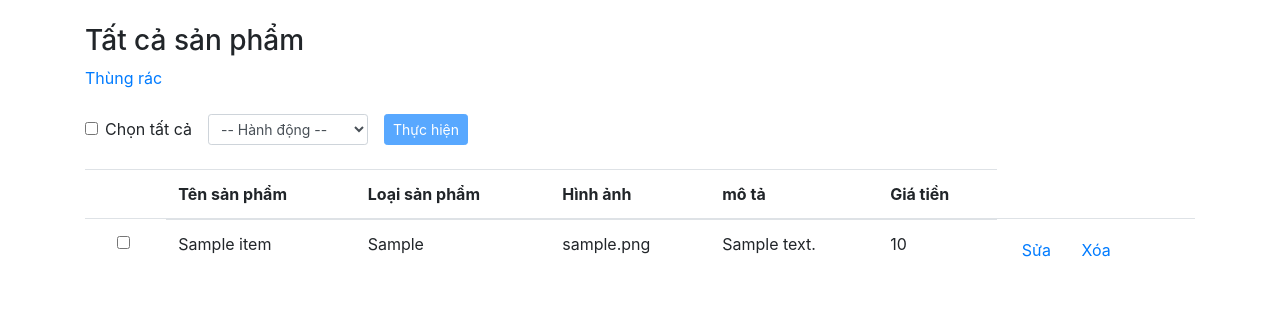
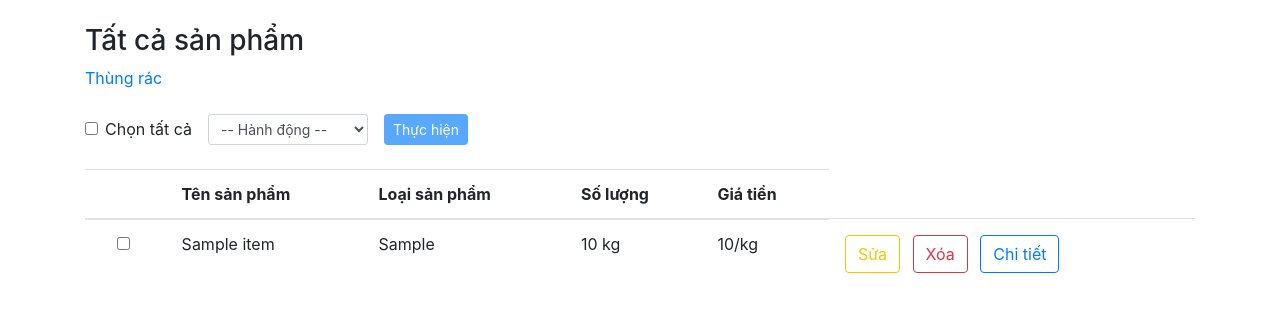
Before and after one commit to lam2112/nodejs, a Node server app: page /items/show in a window 1280 px wide. Shown: the part 60-372 px from the top of the page. Run offline with Node 20, Linux system fonts and the light colour scheme; tables that the repository leaves empty hold one stand-in row (values such as "Sample post"); style sheets or scripts are compiled from the project's sources; some libraries are stand-ins or nearby versions.

Commit message:
delete and phuchoi

```diff
--- a/src/resources/views/items/show.hbs
+++ b/src/resources/views/items/show.hbs
@@ -25,7 +25,7 @@
     <table class="table mt-4">
         <thead>
             <tr>
-                <td></td>
+                <th ></th>
 
                 <th scope="col">
                     Tên sản phẩm
@@ -38,12 +38,9 @@
                     {{{sortable 'classiffy' _sort}}}
                 </th>
 
-                <th scope="col">
-                    Hình ảnh
-                </th>
 
                 <th scope="col">
-                    mô tả
+                    Số lượng
                 </th>
 
                 <th scope="col">
@@ -53,6 +50,7 @@
         </thead>
         <tbody>
             {{#each item}}
+
                 <tr>
                     {{!-- <td>
                         <div class="form-check">
@@ -68,16 +66,18 @@
                     {{! https://handlebarsjs.com/guide/builtin-helpers.html#each }}
                     <td>{{this.name}}</td>
                     <td>{{this.classify}}</td>
-                    <td>{{this.image}}</td>
-                    <td>{{this.description}}</td>
-                    <td>{{this.cost}}</td>
+                    <td>{{this.amount}} kg</td>
+                    <td>{{this.cost}}/kg</td>
 
                     <td>
-                        <a href="/items/{{this._id}}/edit" class="btn btn-link">Sửa</a>
+                        <a href="/items/{{this._id}}/edit" class="btn btn-outline-warning m-1">Sửa</a>
                         {{! https://getbootstrap.com/docs/4.0/components/modal/ }}
-                        <a href="" class="btn btn-link" data-toggle="modal" data-id="{{this._id}}" data-target="#delete-item-modal">Xóa</a>
+                        <a href="" class="btn btn-outline-danger m-1" data-toggle="modal" data-id="{{this._id}}" data-target="#delete-item-modal">Xóa</a>
+                        <a href="/items/{{this.slug}}" class="btn btn-outline-primary m-1">Chi tiết</a>
+
                     </td>
                 </tr>
+
             {{else}}
                 <tr>
                     <td colspan="5" class="text-center">
@@ -96,12 +96,7 @@
         <div class="modal-content">
             <div class="modal-header">
                 <h5 class="modal-title">Xóa sản phẩm?</h5>
-                <button
-                    type="button"
-                    class="close"
-                    data-dismiss="modal"
-                    aria-label="Close"
-                >
+                <button type="button" class="close" data-dismiss="modal" aria-label="Close">
                     <span aria-hidden="true">&times;</span>
                 </button>
             </div>
@@ -109,16 +104,8 @@
                 <p>Bạn có chắc muốn xóa sản phẩm này ?</p>
             </div>
             <div class="modal-footer">
-                <button
-                    id="btn-delete-item"
-                    type="button"
-                    class="btn btn-danger"
-                >Xóa bỏ</button>
-                <button
-                    type="button"
-                    class="btn btn-secondary"
-                    data-dismiss="modal"
-                >Hủy</button>
+                <button id="btn-delete-item" type="button" class="btn btn-danger">Xóa bỏ</button>
+                <button type="button" class="btn btn-secondary" data-dismiss="modal">Hủy</button>
             </div>
         </div>
     </div>
```
Also changed, not shown: src/resources/views/items/create.hbs (+12 -4 lines).
